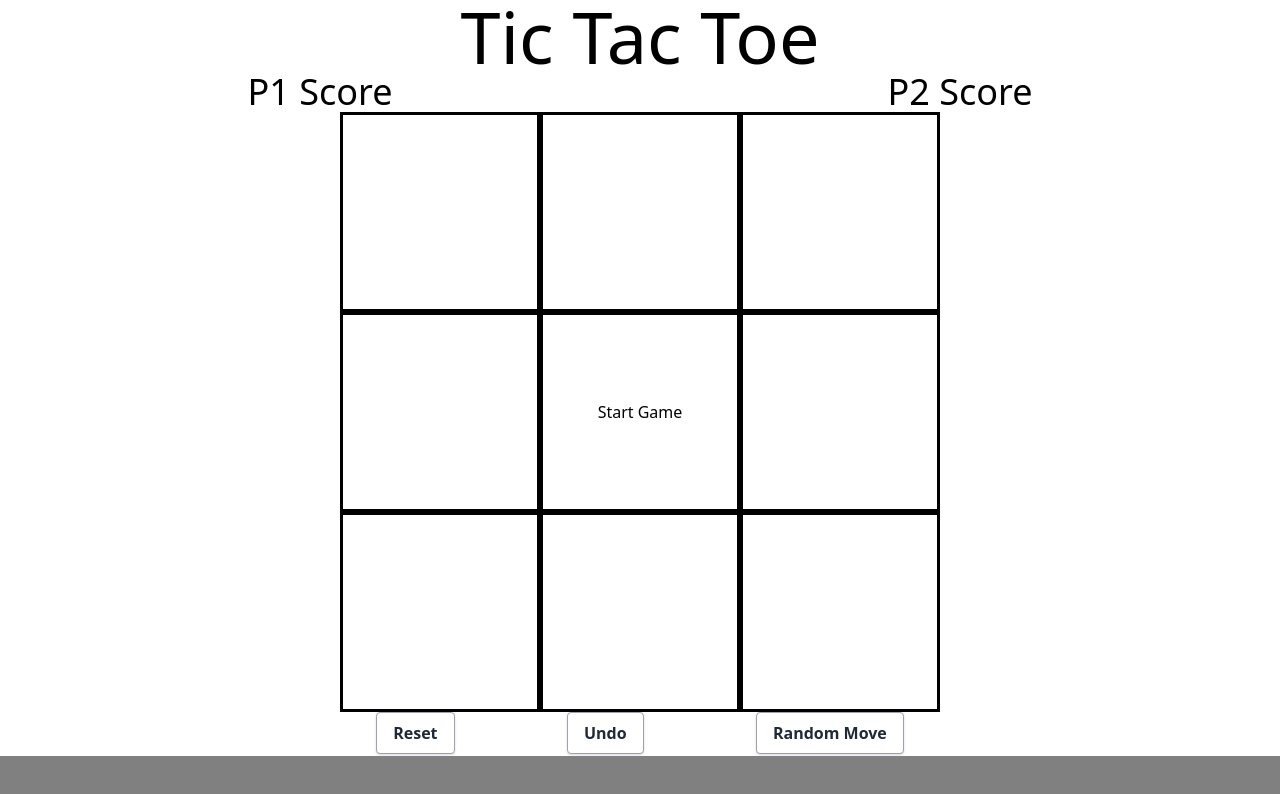
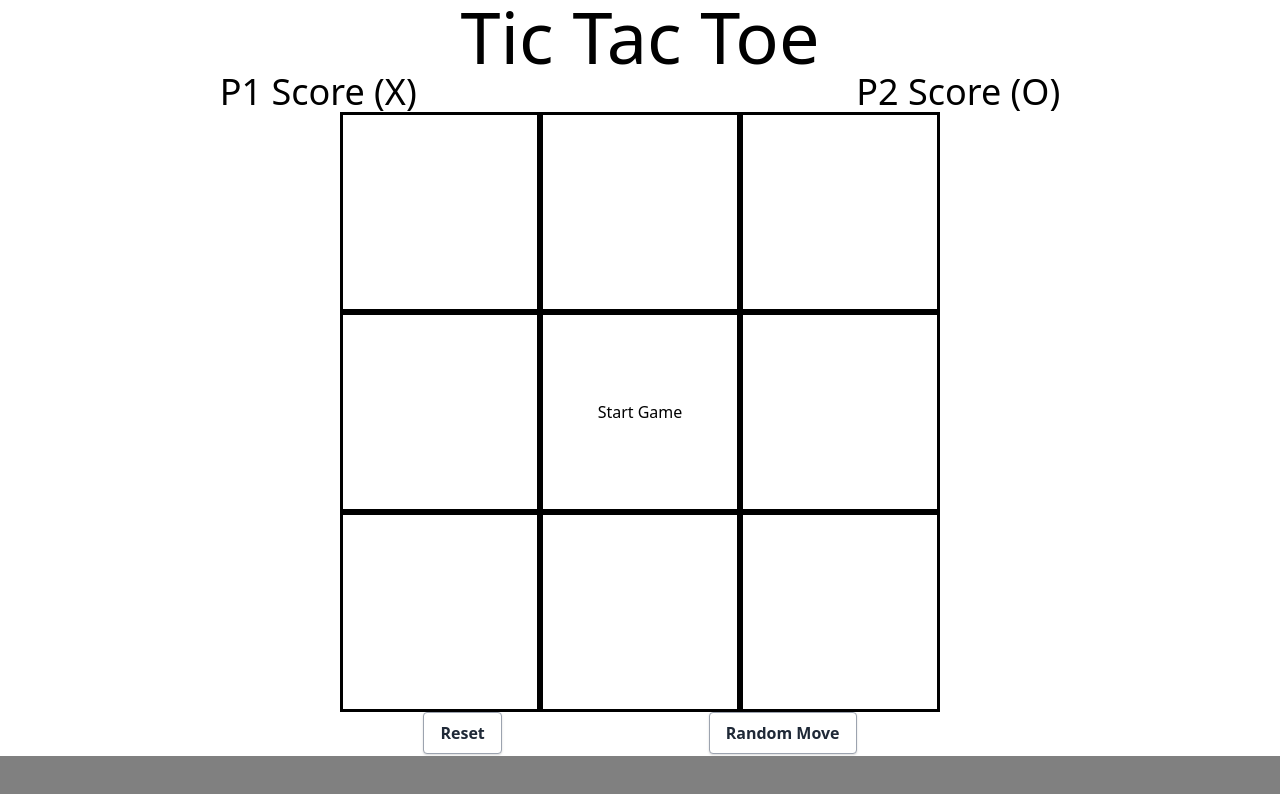
Before and after one commit to MSoup/tic-tac-toe, a plain HTML site: page index.html in a window 1280 px wide. Drawn offline with nearby package versions, Linux system fonts and the light colour scheme.

Commit message:
refactored functions

```diff
--- a/index.html
+++ b/index.html
@@ -16,11 +16,11 @@
       <h1 class="text-7xl">Tic Tac Toe</h1>
       <div class="scoreboard">
         <div class="p1 text-4xl">
-          <h2>P1 Score</h2>
+          <h2>P1 Score (X)</h2>
           <p class="score1"></p>
         </div>
         <div class="p2 text-4xl">
-          <h2>P2 Score</h2>
+          <h2>P2 Score (O)</h2>
           <p class="score2"></p>
         </div>
       </div>
@@ -33,11 +33,7 @@
       >
         Reset
       </button>
-      <button
-        class="undo bg-white hover:bg-gray-100 text-gray-800 font-semibold py-2 px-4 border border-gray-400 rounded shadow"
-      >
-        Undo
-      </button>
+
       <button
         class="randMove bg-white hover:bg-gray-100 text-gray-800 font-semibold py-2 px-4 border border-gray-400 rounded shadow"
       >
--- a/main.js
+++ b/main.js
@@ -114,7 +114,6 @@ const controller = (() => {
   const cells = document.querySelector(".game-board");
   // buttons
   const resetButton = document.querySelector(".reset");
-  const undoButton = document.querySelector(".undo");
   const randMoveButton = document.querySelector(".randMove");
 
   handleReset = function () {
@@ -142,7 +141,6 @@ const controller = (() => {
     gameboard.placeRandMove(activePlayer);
     activePlayer = activePlayer === "X" ? "O" : "X";
     if (gameboard.isGameOver()) {
-      console.log("Game over");
       document.querySelector(".score1").textContent = P1.getScore();
       document.querySelector(".score2").textContent = P2.getScore();
 
```
